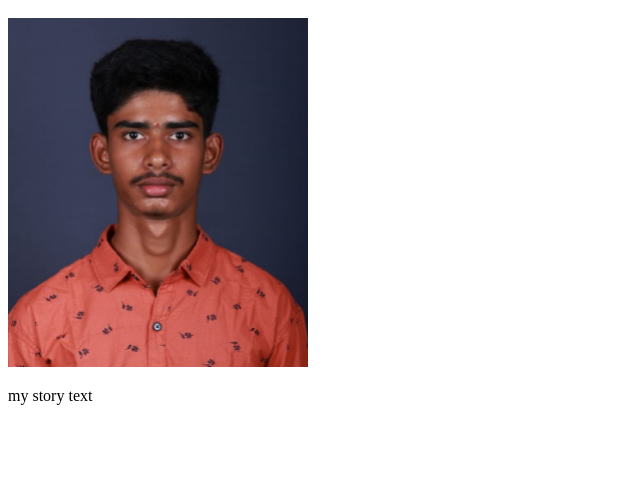
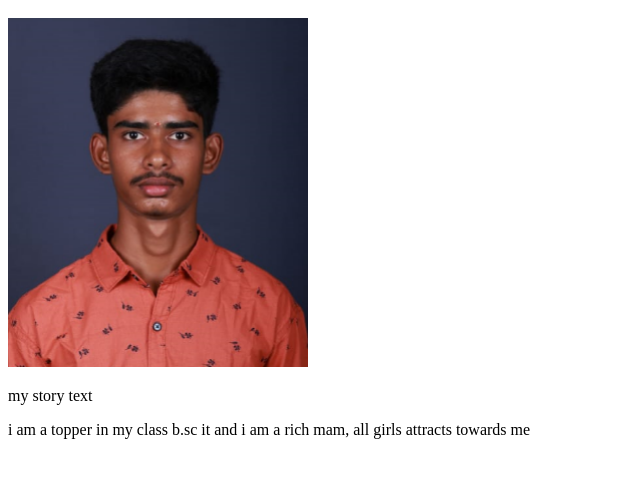
Before and after one commit to renganathan7/first_project, a plain HTML site: page index.html in a window 1280 px wide. Shown: the part 120-598 px from the top of the page, without its empty margins (0-640 px from the left). Drawn offline with Linux system fonts and the light colour scheme.

Commit message:
added paragraph

```diff
--- a/index.html
+++ b/index.html
@@ -10,5 +10,6 @@
     <h1>topper</h1>
     <img width="300px" src="profile.png" alt="">
     <p>my story text</p>
+    <p>i am a topper in my class b.sc it and i am a rich mam, all girls attracts towards me</p>
 </body>
 </html>
```
